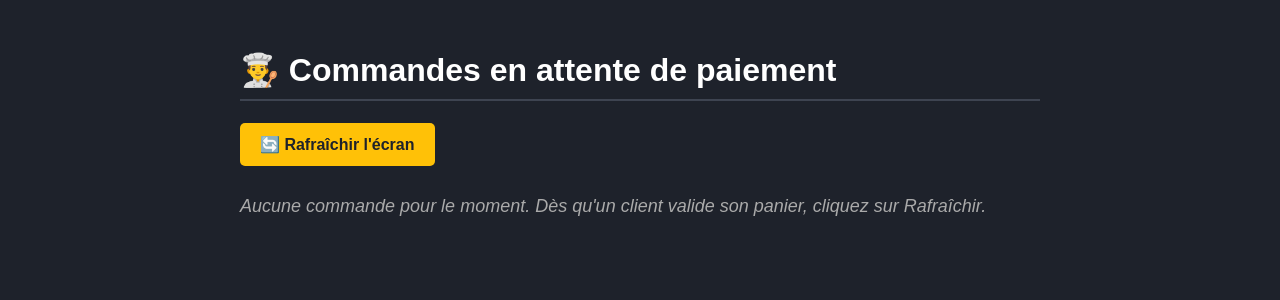
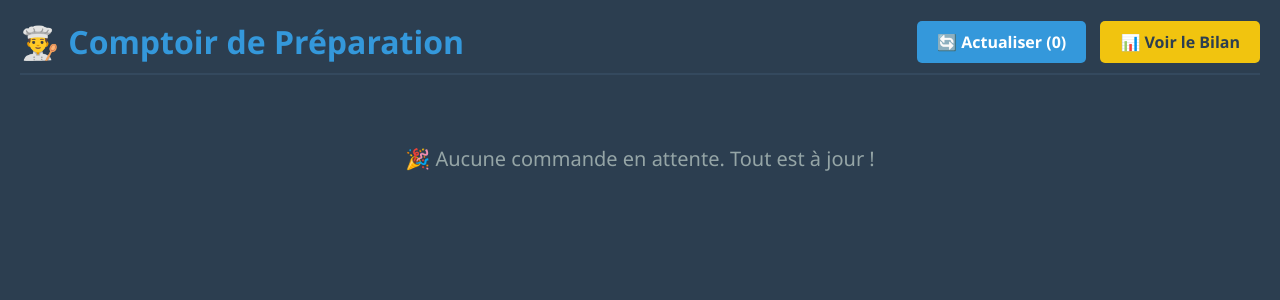
Before and after one commit to HugoLrdd/site_base_nautique, a Flask app: page /bar in a window 1280 px wide. Shown: the top 300 px of the page. Run offline with Flask 3, Linux system fonts and the light colour scheme; parts of the project's set-up code (start-up, migrations or seed data) failed here and were passed over.

Commit message:
Update bar.html

```diff
--- a/templates/bar.html
+++ b/templates/bar.html
@@ -3,59 +3,90 @@
 <head>
     <meta charset="UTF-8">
     <meta name="viewport" content="width=device-width, initial-scale=1.0">
-    <title>Écran du Barman</title>
+    <title>Écran Bar - Gestion des commandes</title>
+    <!-- Actualisation automatique de l'écran du bar toutes les 60 secondes -->
+    <meta http-equiv="refresh" content="60">
     <style>
-        body { font-family: sans-serif; padding: 30px; background: #1e222b; color: white; max-width: 800px; margin: 0 auto; }
-        h1 { border-bottom: 2px solid #3e4451; padding-bottom: 10px; }
-        .ticket { background: #ffffff; color: #333333; padding: 20px; margin: 20px 0; border-radius: 8px; box-shadow: 0 4px 6px rgba(0,0,0,0.3); border-left: 8px solid #28a745; position: relative; }
-        .ticket h3 { margin-top: 0; color: #1e222b; font-size: 22px; border-bottom: 1px dashed #ccc; padding-bottom: 5px; }
-        .ticket ul { padding-left: 20px; font-size: 18px; }
-        .Refresh-btn { background: #ffc107; color: #1e222b; padding: 12px 20px; border: none; cursor: pointer; font-size: 16px; font-weight: bold; border-radius: 5px; margin-right: 10px; }
-        .Refresh-btn:hover { background: #e0a800; }
-        .btn-servi { background: #28a745; color: white; border: none; padding: 10px 15px; font-size: 16px; font-weight: bold; border-radius: 5px; cursor: pointer; width: 100%; margin-top: 15px; }
-        .btn-servi:hover { background: #218838; }
+        body { font-family: 'Segoe UI', Arial, sans-serif; background-color: #2c3e50; margin: 0; padding: 20px; color: #ecf0f1; }
+        .header { display: flex; justify-content: space-between; align-items: center; margin-bottom: 20px; border-bottom: 2px solid #34495e; padding-bottom: 10px; }
+        h1 { margin: 0; color: #3498db; }
+        .btn-refresh { background-color: #3498db; color: white; border: none; padding: 10px 20px; border-radius: 5px; font-weight: bold; cursor: pointer; text-decoration: none; }
+        .btn-bilan { background-color: #f1c40f; color: #2c3e50; border: none; padding: 10px 20px; border-radius: 5px; font-weight: bold; cursor: pointer; text-decoration: none; }
+
+        .zone-tickets { display: flex; flex-wrap: wrap; gap: 20px; }
+
+        /* Les différentes couleurs de tickets selon l'attente */
+        .ticket { border-radius: 10px; padding: 20px; width: 280px; box-shadow: 0 4px 10px rgba(0,0,0,0.3); color: #2c3e50; display: flex; flex-direction: column; justify-content: space-between; }
+        .ticket-vert { background-color: #2ecc71; color: white; } /* < 3 min */
+        .ticket-orange { background-color: #e67e22; color: white; } /* >= 5 min */
+        .ticket-rouge-flash { background-color: #e74c3c; color: white; animation: flash 1s infinite alternate; } /* >= 10 min */
+
+        @keyframes flash {
+            from { background-color: #e74c3c; box-shadow: 0 0 10px #e74c3c; }
+            to { background-color: #c0392b; box-shadow: 0 0 25px #e74c3c; }
+        }
+
+        .ticket-top { display: flex; justify-content: space-between; font-weight: bold; border-bottom: 1px solid rgba(255,255,255,0.3); padding-bottom: 8px; margin-bottom: 10px; }
+        .ticket-numero { font-size: 22px; }
+        .ticket-temps { font-size: 14px; background: rgba(0,0,0,0.2); padding: 3px 8px; border-radius: 10px; }
+
+        .liste-produits { list-style: none; padding: 0; margin: 0 0 20px 0; font-size: 18px; font-weight: 500; }
+        .liste-produits li { margin-bottom: 6px; padding-left: 5px; }
+
+        .actions { display: flex; gap: 10px; }
+        .btn-action { flex: 1; border: none; padding: 8px; border-radius: 5px; font-weight: bold; cursor: pointer; text-align: center; text-decoration: none; font-size: 13px; }
+        .btn-prete { background-color: #f39c12; color: white; border: 1px solid white; }
+        .btn-valider { background-color: white; color: #2c3e50; }
+        .statut-actuel { font-size: 12px; font-style: italic; text-align: center; margin-bottom: 5px; opacity: 0.9; }
     </style>
 </head>
 <body>
 
-    <h1>👨‍🍳 Commandes en attente de paiement</h1>
-    <button class="Refresh-btn" onclick="window.location.reload()">🔄 Rafraîchir l'écran</button>
+    <div class="header">
+        <h1>👨‍🍳 Comptoir de Préparation</h1>
+        <div>
+            <a href="/bar" class="btn-refresh">🔄 Actualiser ({{ commandes|length }})</a>
+            <a href="/bilan" class="btn-bilan" style="margin-left: 10px;">📊 Voir le Bilan</a>
+        </div>
+    </div>
 
-    <div id="liste-commandes">
-        {% if not commandes %}
-            <p style="margin-top: 30px; color: #aaa; font-style: italic; font-size: 18px;">Aucune commande pour le moment. Dès qu'un client valide son panier, cliquez sur Rafraîchir.</p>
-        {% endif %}
+    <div class="zone-tickets">
+        {% for c in commandes %}
+            <!-- On applique la couleur en fonction du temps d'attente calculé par Python -->
+            <div class="ticket
+                {% if c.attente >= 10 %} ticket-rouge-flash
+                {% elif c.attente >= 5 %} ticket-orange
+                {% else %} ticket-vert
+                {% endif %}">
 
-        {% for cmd in commandes %}
-        <div class="ticket">
-            <h3>Commande {{ cmd.numero }}</h3>
-            <ul>
-                {% for item in cmd.articles %}
-                    <li><strong>{{ item.nom }}</strong></li>
-                {% endfor %}
-            </ul>
-            <p style="font-size: 20px; text-align: right; margin-bottom: 10px;"><strong>À encaisser : {{ cmd.total }} €</strong></p>
+                <div>
+                    <div class="ticket-top">
+                        <span class="ticket-numero">#{{ "%03d" | format(c.id) }}</span>
+                        <span class="ticket-temps">⏱️ {{ c.attente }} min</span>
+                    </div>
+                    <ul class="liste-produits">
+                        {% for prod in c.produits %}
+                            <li>• {{ prod }}</li>
+                        {% endfor %}
+                    </ul>
+                </div>
 
-            <!-- Le nouveau bouton pour supprimer la commande -->
-            <button class="btn-servi" onclick="marquerCommeServi('{{ cmd.numero }}')">✅ Encaissée & Servie</button>
-        </div>
+                <div>
+                    <div class="statut-actuel">Statut : {{ c.statut }}</div>
+                    <div class="actions">
+                        {% if c.statut == "En préparation" %}
+                            <a href="/prete/{{ c.id }}" class="btn-action btn-prete">📢 Prête !</a>
+                        {% endif %}
+                        <a href="/archiver/{{ c.id }}" class="btn-action btn-valider">✓ Servie</a>
+                    </div>
+                </div>
+            </div>
+        {% else %}
+            <div style="text-align: center; width: 100%; margin-top: 50px; color: #95a5a6; font-size: 20px;">
+                🎉 Aucune commande en attente. Tout est à jour !
+            </div>
         {% endfor %}
     </div>
 
-    <script>
-        function marquerCommeServi(numeroCommande) {
-            // On encode le # pour que l'URL fonctionne bien (ex: #001 devient %23001)
-            let numeroEncode = encodeURIComponent(numeroCommande);
-
-            fetch('/supprimer/' + numeroEncode, { method: 'POST' })
-            .then(res => res.json())
-            .then(data => {
-                if (data.statut === 'succes') {
-                    // On recharge la page pour mettre à jour la liste
-                    window.location.reload();
-                }
-            });
-        }
-    </script>
 </body>
 </html>
```
